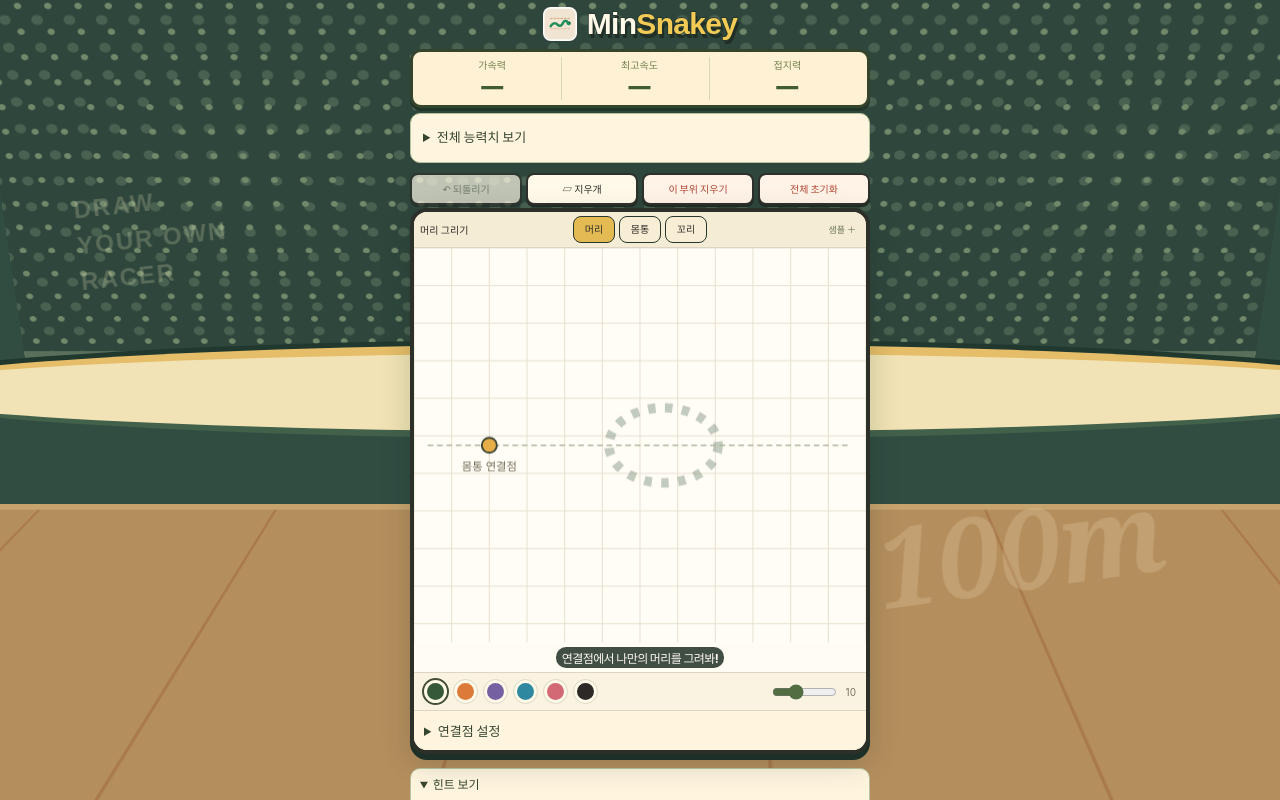
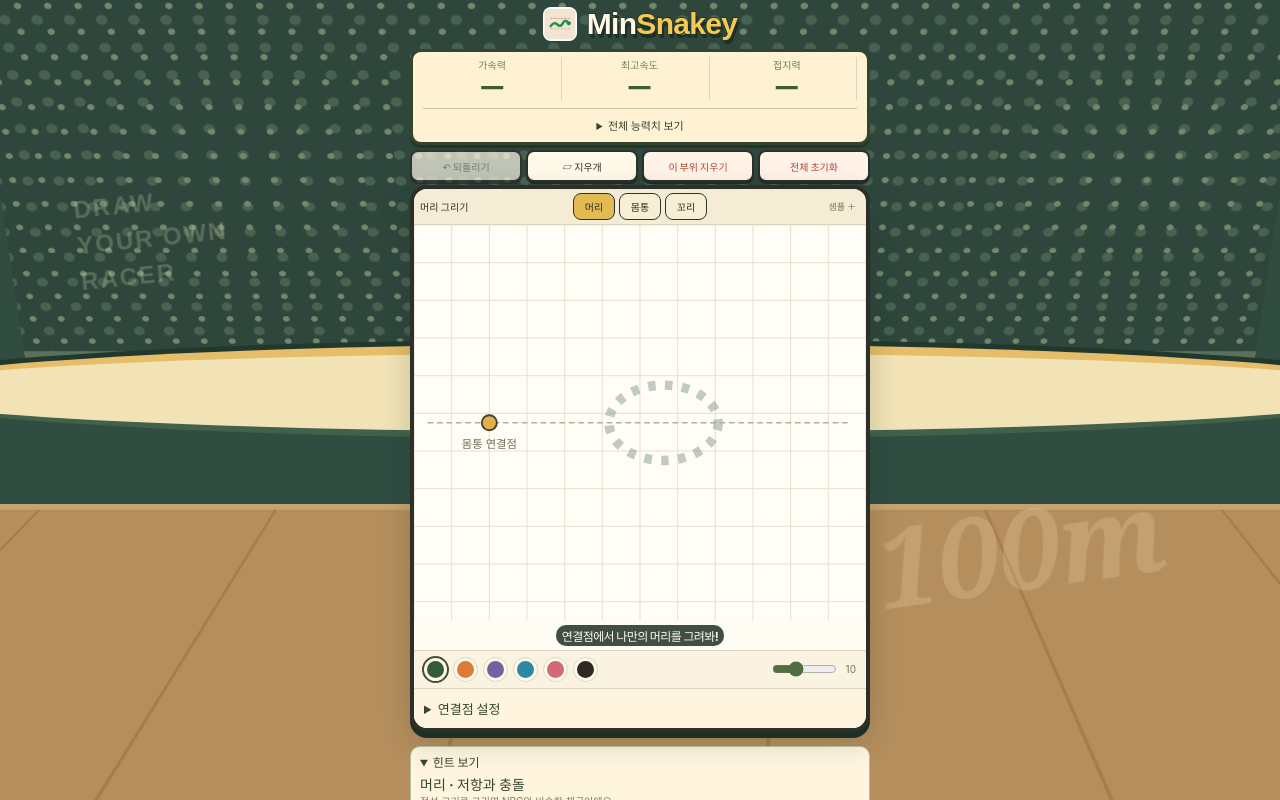
Before and after one commit to minho-nim/MinSnakey, a React (Vite) app: page / in a window 1280 px wide. Shown: the top 800 px of the page. Built offline with nearby package versions, Linux system fonts and the light colour scheme.

Commit message:
Align drawing section edges and attach full stats to the main stat panel

```diff
--- a/src/Workshop.tsx
+++ b/src/Workshop.tsx
@@ -413,8 +413,8 @@ export default function Workshop({
             </strong>
           </div>
         ))}
+      <details className="compact-panel full-ability-panel"><summary>전체 능력치 보기</summary><AbilityPanel stats={stats} compact /></details>
       </div>
-      <details className="compact-panel full-ability-panel"><summary>전체 능력치 보기</summary><AbilityPanel stats={stats} compact /></details>
       <div className="arcade-tools">
         <button onClick={undo} disabled={!history.current[kind].length}>
           ↶ 되돌리기
--- a/src/style.css
+++ b/src/style.css
@@ -3546,3 +3546,15 @@ meter::-webkit-meter-optimum-value {
 .workshop .paper-heading .part-tabs { width: auto; justify-content: center; gap: 4px; }
 .workshop .paper-heading .part-tabs button { flex: 0 0 auto; width: 42px; min-height: 27px; padding: 3px 0; display: inline-flex; align-items: center; justify-content: center; text-align: center; line-height: 18px; }
 .workshop > details.part-draw-guide { margin: 4px 0 8px; }
+
+/* One shared outer edge across the drawing workflow. */
+.workshop > .live-ability-strip,
+.workshop > .arcade-tools,
+.workshop > .creation-stage,
+.workshop > .arcade-bottom,
+.workshop > .shape-readout,
+.workshop > details { width: 100%; max-width: none; box-sizing: border-box; margin-left: 0; margin-right: 0; }
+.workshop > .arcade-tools { justify-content: stretch; }
+.workshop .live-ability-strip > .full-ability-panel { grid-column: 1 / -1; width: 100%; box-sizing: border-box; margin: 0; padding: 4px 0 0; border: 0; border-top: 1px solid #c8c9a5; border-radius: 0; background: transparent; }
+.workshop .live-ability-strip > .full-ability-panel > summary { text-align: center; font-size: 11px; padding: 4px; }
+.workshop .full-ability-panel > .ability-panel { margin: 6px 0 0; width: 100%; box-sizing: border-box; }
```
Also changed, not shown: 1 other file (tests, documents, lock files or other folders).
